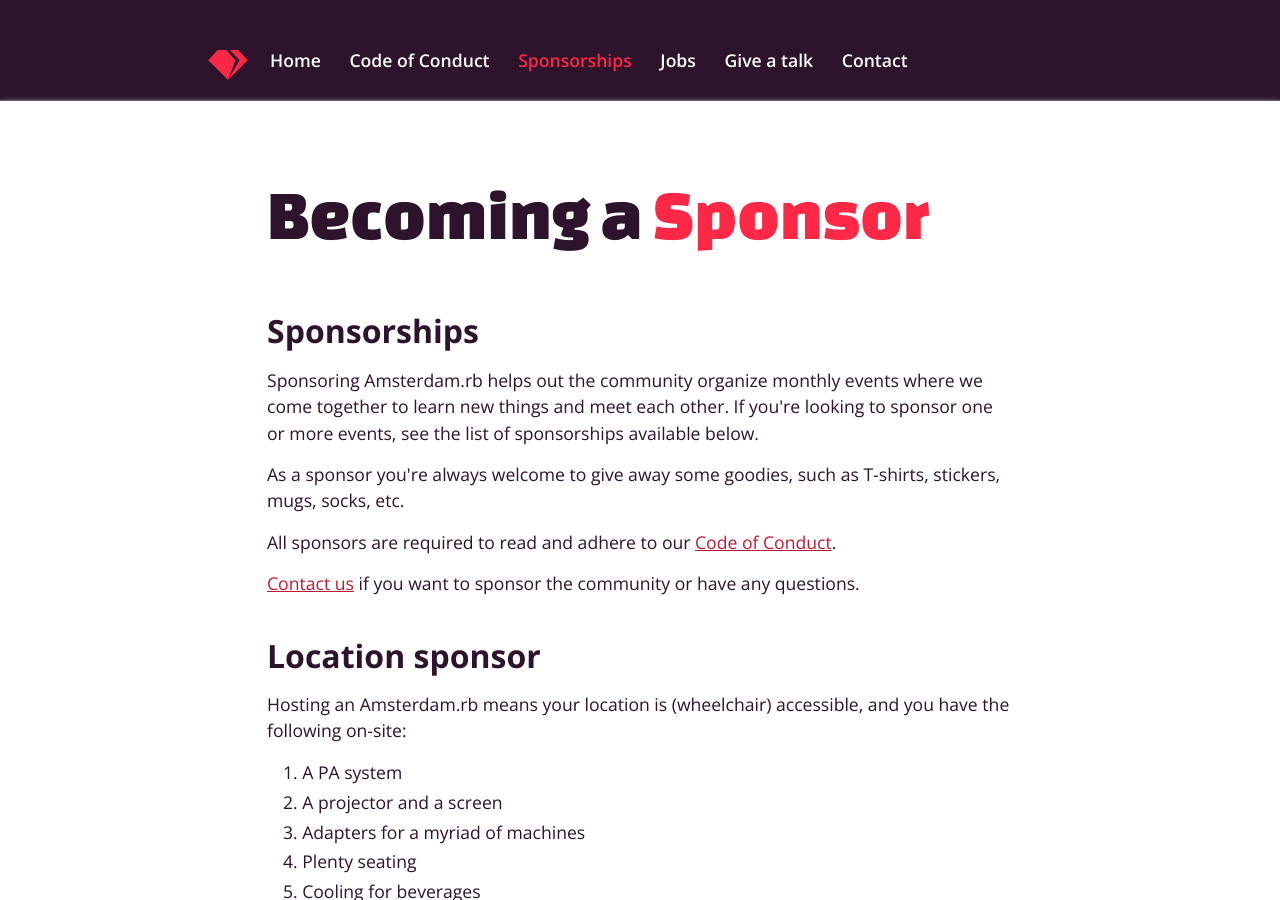
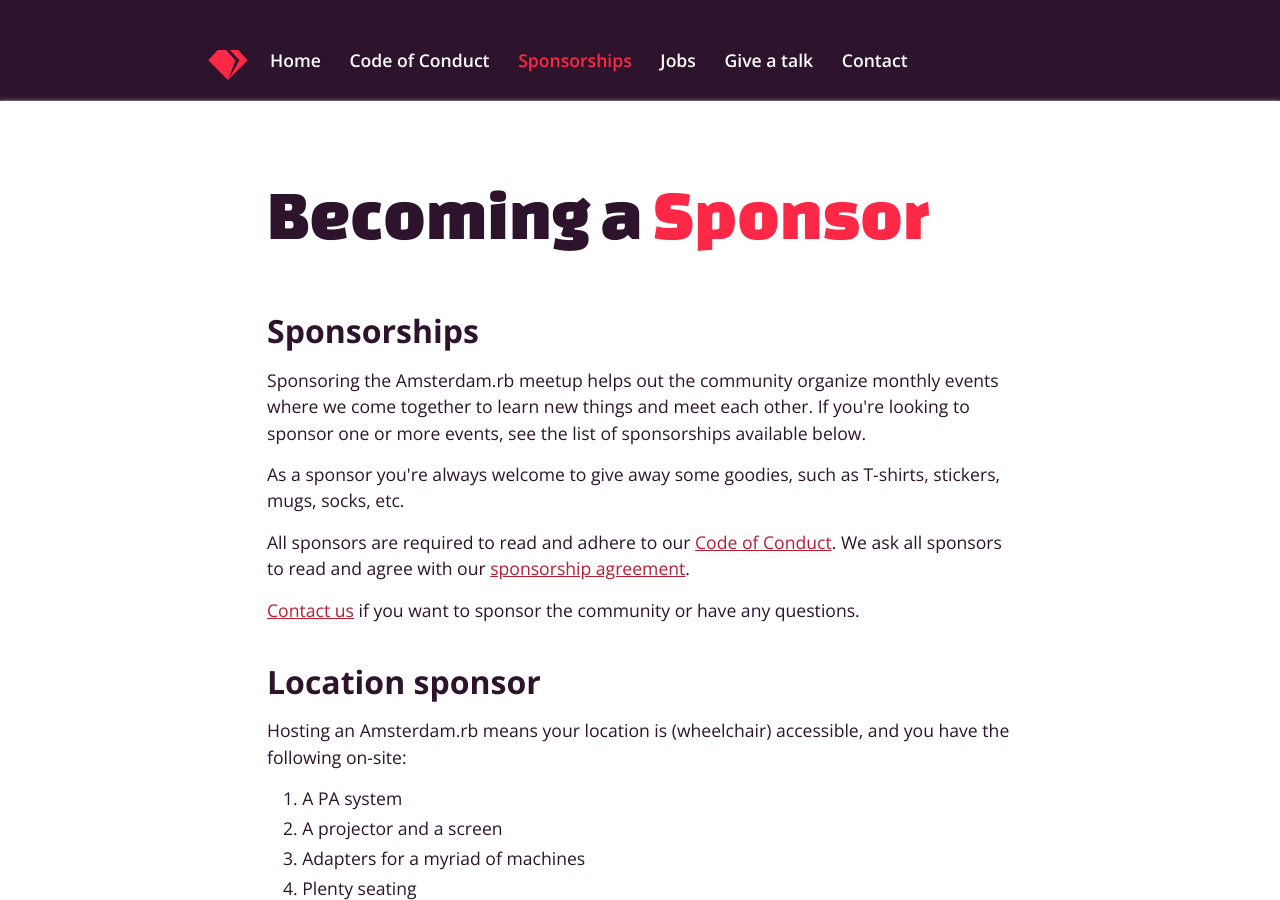
Before and after one commit to amsrb/amsrb.github.com, a Jekyll site: the page built from sponsorships/index.html, in a window 1280 px wide and 900 px high. Built offline with Jekyll 4.4.1, drawn with Linux system fonts in a browser that asks for light colours.

Commit message:
Link to sponsorship agreement on rubynl.org

```diff
--- a/sponsorships/index.html
+++ b/sponsorships/index.html
@@ -12,11 +12,11 @@
     <div class="text-content">
       <h2>Sponsorships</h2>
 
-      <p>Sponsoring Amsterdam.rb helps out the community organize monthly events where we come together to learn new things and meet each other. If you're looking to sponsor one or more events, see the list of sponsorships available below. </p>
+      <p>Sponsoring the Amsterdam.rb meetup helps out the community organize monthly events where we come together to learn new things and meet each other. If you're looking to sponsor one or more events, see the list of sponsorships available below. </p>
 
       <p>As a sponsor you're always welcome to give away some goodies, such as T-shirts, stickers, mugs, socks, etc.</p>
 
-      <p>All sponsors are required to read and adhere to our <a href="https://amsrb.org/code-of-conduct/">Code of Conduct</a>.</p>
+      <p>All sponsors are required to read and adhere to our <a href="https://amsrb.org/code-of-conduct/">Code of Conduct</a>. We ask all sponsors to read and agree with our <a href="https://rubynl.org/sponsorships/agreement/">sponsorship agreement</a>.</p>
 
       <p><a href="/contact/">Contact us</a> if you want to sponsor the community or have any questions.</p>
 
```
